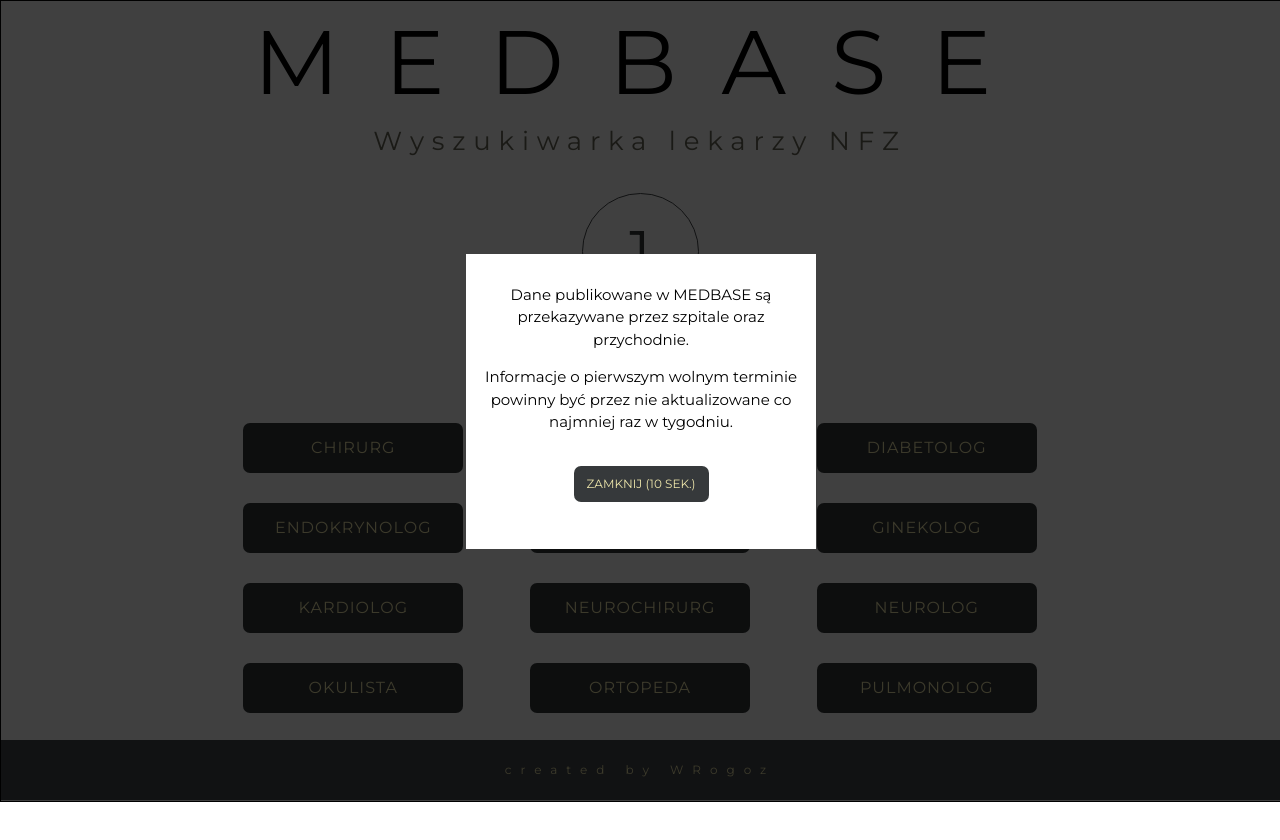
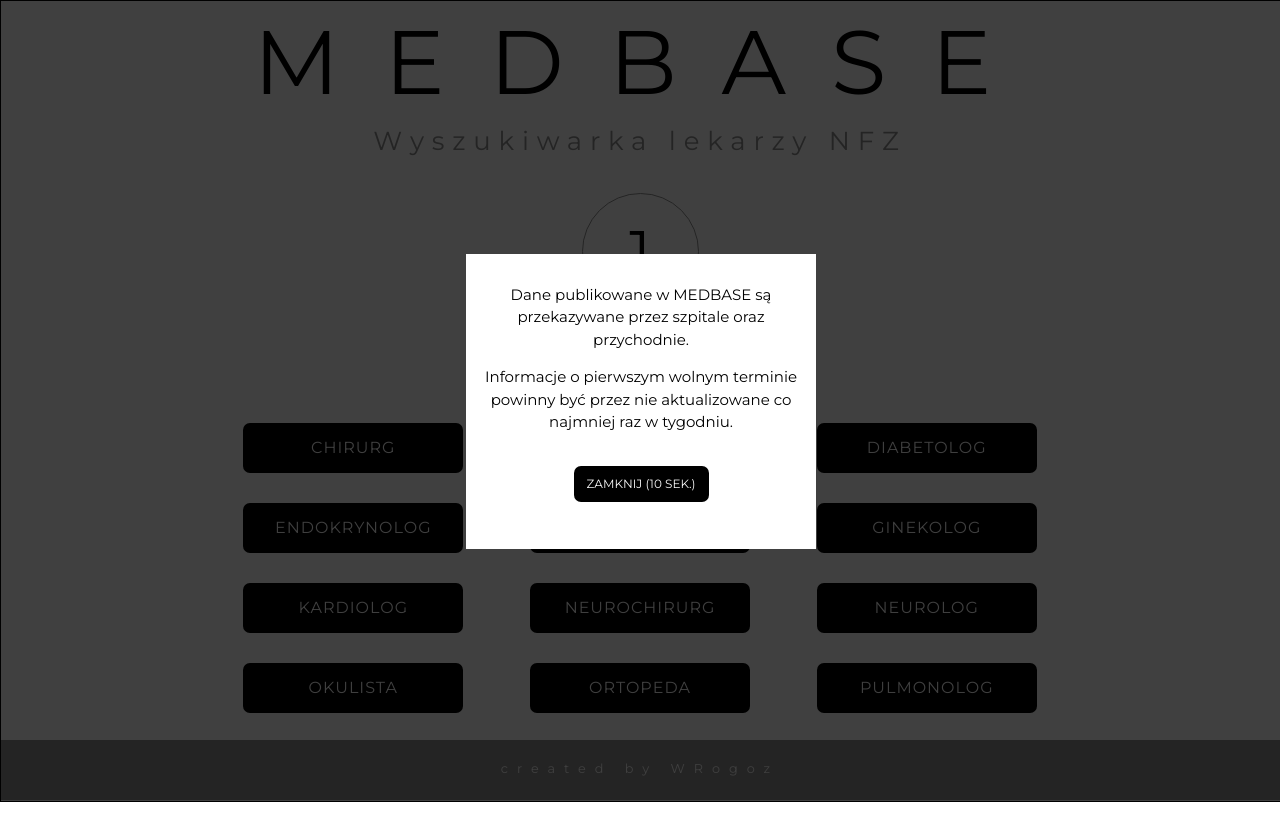
Before and after one commit to wrogoz/medbase, a React (Create React App) app: page / in a window 1280 px wide. Shown: the top 840 px of the page. Built offline with nearby package versions, Linux system fonts and the light colour scheme.

Commit message:
refactoring, colors changed

```diff
--- a/src/components/Footer.tsx
+++ b/src/components/Footer.tsx
@@ -22,12 +22,16 @@ const StyledFooter = styled.footer`
   bottom: 0;
   margin-top: auto;
   p {
-    font-size: 0.75em;
-    color: ${props => props.theme.secondaryColor};
-    letter-spacing: 9px;
+    font-size: 0.6em;
+    color: #f9f9f9;
+    letter-spacing: 4px;
   }
   @media (min-width: 768px) {
     padding: 15px 0;
+    p{
+      font-size: 0.8em;
+    letter-spacing: 9px;
+    }
   }
   @media (min-width: 1050px) {
     margin-top: auto;
--- a/src/components/Header.tsx
+++ b/src/components/Header.tsx
@@ -58,7 +58,7 @@ const SubTitle = styled.h2`
   font-size: 16px;
   margin: 0;
   letter-spacing: 0.1em;
-  color: #696758;
+  color: ${props => props.theme.thirdColor};
   font-weight: 400;
   padding-bottom: 20px;
 
--- a/src/components/corePages/ResultsPage.tsx
+++ b/src/components/corePages/ResultsPage.tsx
@@ -4,6 +4,7 @@ import { inject, observer } from "mobx-react";
 import store from "../../store/store";
 import BackwardButton from "./corePage/displayData/buttons/BackwardButton";
 import { Link } from "react-router-dom";
+import PhoneIcon from '../../img/phone.svg';
 
 @inject("store")
 @observer
@@ -36,7 +37,7 @@ export default class Results extends React.Component<{}, {}> {
             <Date>Termin: {el.date}</Date>
             <Place>{el.place}</Place>
             <Adress>{el.address}</Adress>
-            <Phone>{el.phone}</Phone>
+            <Phone><img src={PhoneIcon} alt="phone icon"/>{el.phone}</Phone>
           </Result>
         );
       }
@@ -114,7 +115,15 @@ const Adress = styled.p`
 const Phone = styled.p`
   font-size: 12px;
   letter-spacing: 5px;
+  display:flex;
+  align-items:center;
   color: ${props => props.theme.primaryColor};
+  img{
+    {
+      height: 20px;
+      margin-right: 10px;
+  }
+  }
 `;
 
 const RestartButton = styled.button`
--- a/src/globalStyles/theme.ts
+++ b/src/globalStyles/theme.ts
@@ -1,7 +1,7 @@
 const theme = {
-  primaryColor: "#36393B",
-  secondaryColor: "#EEE6AB",
-  thirdColor: "#45484B"
+  primaryColor: "#000",
+  secondaryColor: "#f9f9f9",
+  thirdColor: "#909090"
 };
 
 export default theme;
```
Also changed, not shown: src/img/phone.svg (added).
